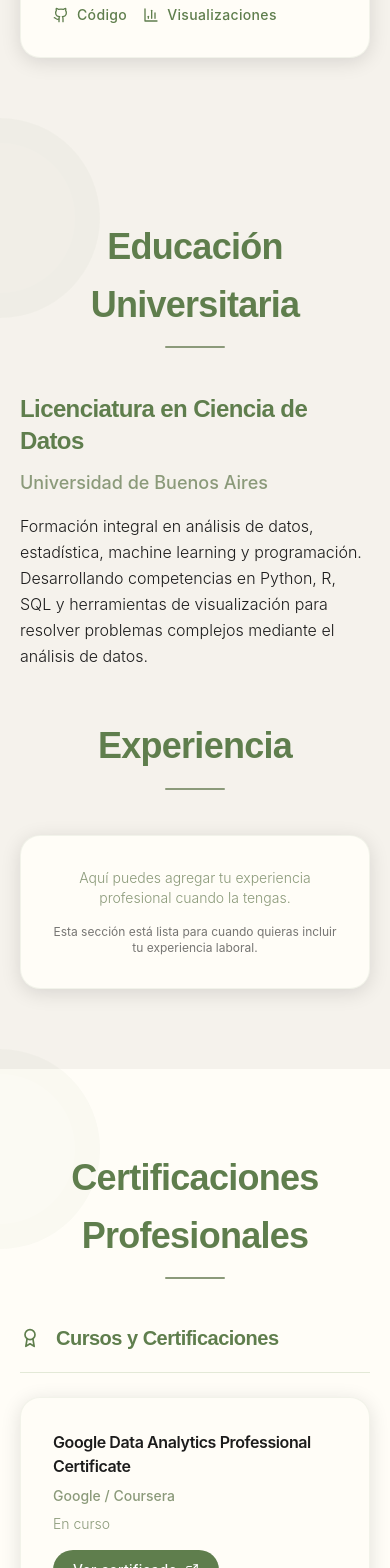
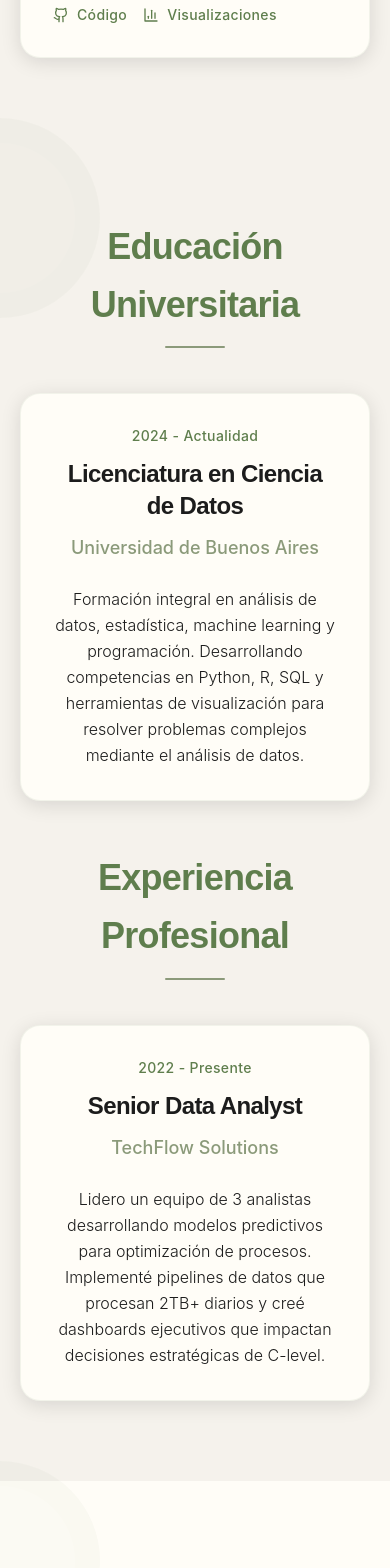
Before and after one commit to CodeByAgus/Portfolio-data, a React (Vite) app: page / in a window 390 px wide. Shown: the part 4560-6128 px from the top of the page. Built offline with nearby package versions, Linux system fonts and the light colour scheme.

Commit message:
Updated App.tsx

```diff
--- a/src/App.tsx
+++ b/src/App.tsx
@@ -3,7 +3,8 @@ import Navbar from './components/Navbar';
 import Hero from './components/Hero';
 import Skills from './components/Skills';
 import Projects from './components/Projects';
-import Education from './components/Education';
+import Experience from './components/Experience';
+import Education, { UniversityEducation } from './components/Education';
 import Contact from './components/Contact';
 import Footer from './components/Footer';
 
@@ -36,6 +37,27 @@ function App() {
       <Hero />
       <Skills />
       <Projects />
+
+      {/* Combined Experience and University Education Section */}
+      <section id="experience-education" className="section relative" style={{ background: 'var(--soft-lavender)' }}>
+        <div className="geometric-bg"></div>
+        <div className="container">
+          <div className="grid grid-cols-1 md:grid-cols-2 gap-12">
+            {/* Left Column - University Education */}
+            <div>
+              <h2 className="section-title text-left mb-8">Educación Universitaria</h2>
+              <UniversityEducation />
+            </div>
+
+            {/* Right Column - Experience */}
+            <div>
+              <h2 className="section-title text-left mb-8">Experiencia Profesional</h2>
+              <Experience />
+            </div>
+          </div>
+        </div>
+      </section>
+
       <Education />
       <Contact />
       <Footer />
--- a/src/components/Education.tsx
+++ b/src/components/Education.tsx
@@ -1,22 +1,24 @@
 import React from 'react';
-import { ExternalLink, Award } from 'lucide-react';
+import { ExternalLink, Award, GraduationCap } from 'lucide-react';
 
-const UniversityEducation: React.FC = () => {
+export const UniversityEducation: React.FC = () => {
   return (
-    <div>
-      <h3 className="section-title text-left mb-8">Educación Universitaria</h3>
+    <div className="card-minimal w-full">
+      <div className="text-center">
+        <div className="font-medium text-sm mb-3 tracking-wide"
+             style={{ color: 'var(--primary-green)' }}>
+          2024 - Actualidad
+        </div>
 
-      <div className="space-y-6">
-        <div>
-          <h4 className="text-2xl mb-3 font-semibold tracking-tight"
+        <h3 className="text-2xl mb-3 font-semibold tracking-tight"
             style={{
-                color: 'var(--primary-green)',
+              color: 'var(--charcoal-text)',
               fontFamily: "'Space Grotesk', sans-serif"
             }}>
           Licenciatura en Ciencia de Datos
-          </h4>
+        </h3>
 
-          <div className="font-medium mb-4 text-lg"
+        <div className="font-medium mb-6 text-lg"
              style={{ color: 'var(--secondary-green)' }}>
           Universidad de Buenos Aires
         </div>
@@ -27,29 +29,6 @@ const UniversityEducation: React.FC = () => {
           Desarrollando competencias en Python, R, SQL y herramientas de visualización para
           resolver problemas complejos mediante el análisis de datos.
         </p>
-        </div>
-      </div>
-    </div>
-  );
-};
-
-const ExperienceSection: React.FC = () => {
-  return (
-    <div>
-      <h3 className="section-title text-left mb-8">Experiencia</h3>
-
-      <div className="card-minimal">
-        <div className="text-center">
-          <p className="text-sm font-light mb-4"
-             style={{ color: 'var(--secondary-green)' }}>
-            Aquí puedes agregar tu experiencia profesional cuando la tengas.
-          </p>
-
-          <p className="text-xs opacity-60"
-             style={{ color: 'var(--charcoal-text)' }}>
-            Esta sección está lista para cuando quieras incluir tu experiencia laboral.
-          </p>
-        </div>
       </div>
     </div>
   );
@@ -84,24 +63,7 @@ const Education: React.FC = () => {
   ];
 
   return (
-    <>
-      {/* Sección de Educación y Experiencia en dos columnas */}
-      <section id="education-experience" className="section relative"
-               style={{ background: 'var(--soft-lavender)' }}>
-        <div className="geometric-bg"></div>
-        <div className="container">
-          <div className="grid grid-cols-1 md:grid-cols-2 gap-12">
-            {/* Columna izquierda - Educación Universitaria */}
-            <UniversityEducation />
-
-            {/* Columna derecha - Experiencia */}
-            <ExperienceSection />
-          </div>
-        </div>
-      </section>
-
-      {/* Sección de Certificaciones */}
-      <section id="certifications" className="section relative">
+    <section id="education" className="section relative">
       <div className="geometric-bg"></div>
       <div className="container">
         <h2 className="section-title">Certificaciones Profesionales</h2>
@@ -167,7 +129,6 @@ const Education: React.FC = () => {
         </div>
       </div>
     </section>
-    </>
   );
 };
 
--- /dev/null
+++ b/src/components/Experience.tsx
@@ -0,0 +1,36 @@
+import React from 'react';
+
+const Experience: React.FC = () => {
+  return (
+    <div className="card-minimal w-full">
+      <div className="text-center">
+        <div className="font-medium text-sm mb-3 tracking-wide"
+             style={{ color: 'var(--primary-green)' }}>
+          2022 - Presente
+        </div>
+
+        <h3 className="text-2xl mb-3 font-semibold tracking-tight"
+            style={{
+              color: 'var(--charcoal-text)',
+              fontFamily: "'Space Grotesk', sans-serif"
+            }}>
+          Senior Data Analyst
+        </h3>
+
+        <div className="font-medium mb-6 text-lg"
+             style={{ color: 'var(--secondary-green)' }}>
+          TechFlow Solutions
+        </div>
+
+        <p className="leading-relaxed text-base font-light"
+           style={{ color: 'var(--charcoal-text)' }}>
+          Lidero un equipo de 3 analistas desarrollando modelos predictivos para optimización
+          de procesos. Implementé pipelines de datos que procesan 2TB+ diarios y creé
+          dashboards ejecutivos que impactan decisiones estratégicas de C-level.
+        </p>
+      </div>
+    </div>
+  );
+};
+
+export default Experience;
```
Lines whose indentation alone changed are shown as unchanged.
